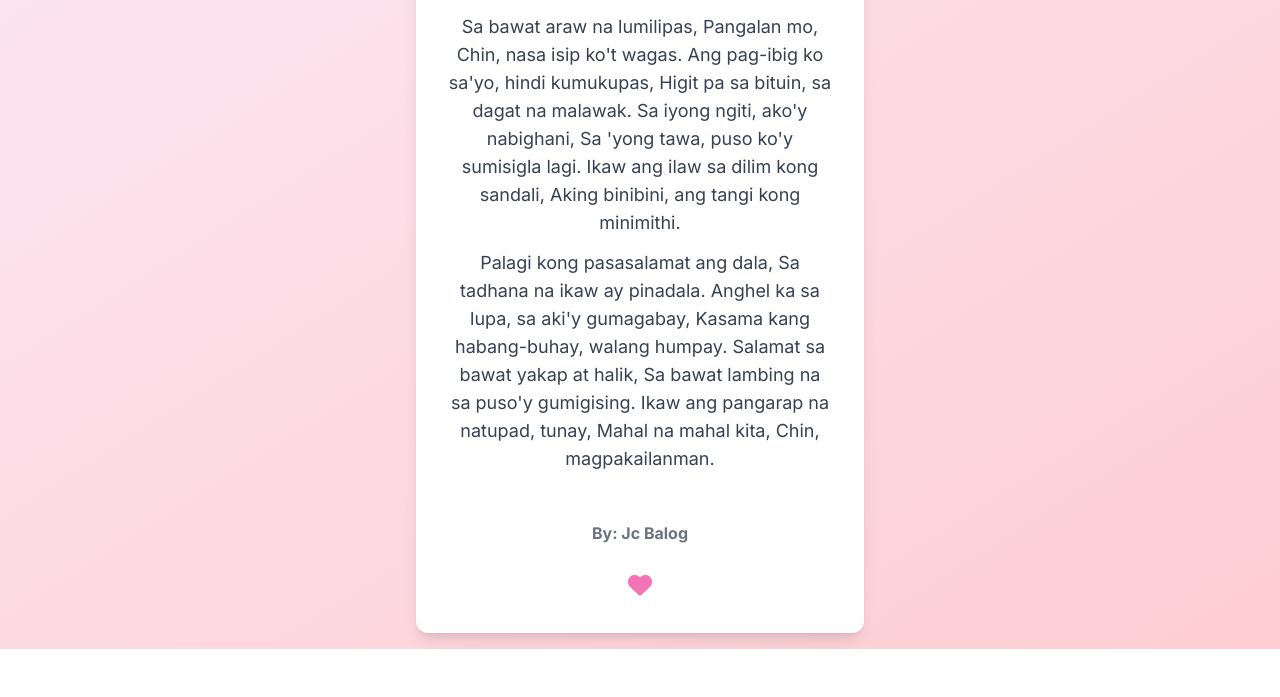
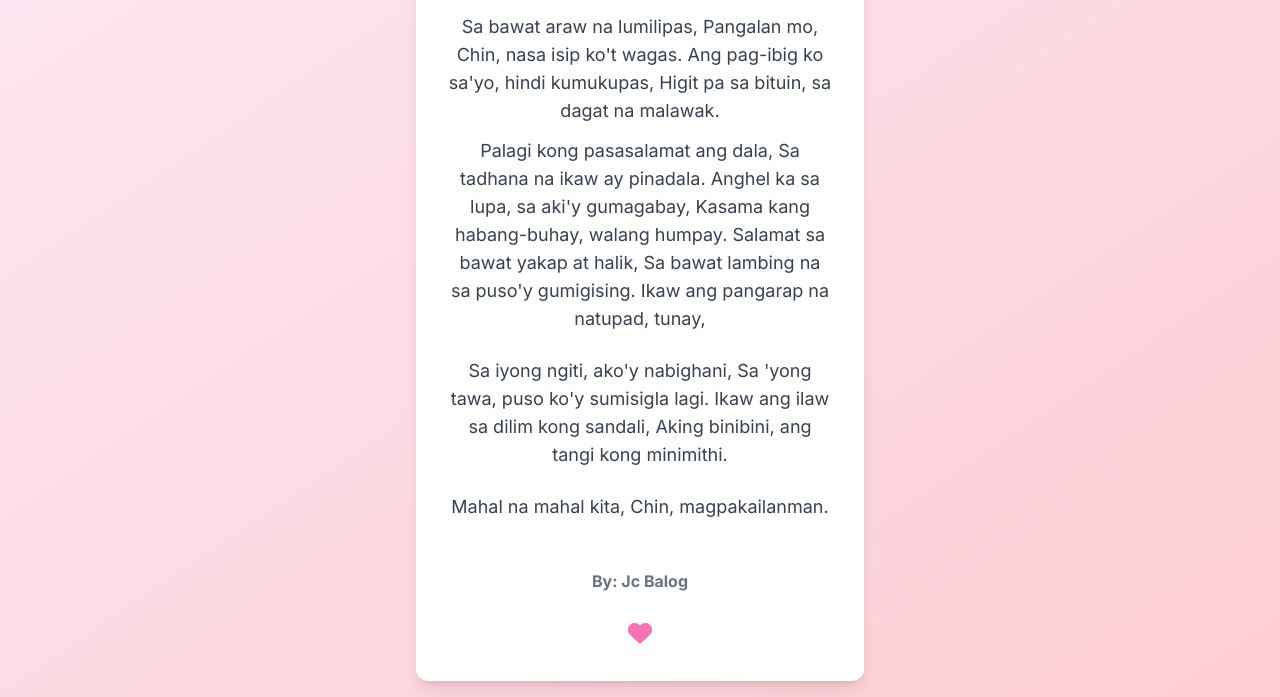
Before and after one commit to Jcbalog03/chiniiieee, a plain HTML site: page index.html in a window 1280 px wide. Both pictures are taken after a click on the button "Click for a Surprise!". Shown: the part 163-860 px from the top of the page. Before the commit the page ends 812 px from the top, so only its background shows below. Drawn offline with nearby package versions, Linux system fonts and the light colour scheme.

Commit message:
ndex.html

```diff
--- a/index.html
+++ b/index.html
@@ -54,14 +54,9 @@
 Pangalan mo, Chin, nasa isip ko't wagas.
 Ang pag-ibig ko sa'yo, hindi kumukupas,
 Higit pa sa bituin, sa dagat na malawak.
-
-Sa iyong ngiti, ako'y nabighani,
-Sa 'yong tawa, puso ko'y sumisigla lagi.
-Ikaw ang ilaw sa dilim kong sandali,
-Aking binibini, ang tangi kong minimithi.
             </p>
             <p class="text-lg text-gray-700 mb-6">
-                Palagi kong pasasalamat ang dala,
+                   Palagi kong pasasalamat ang dala,
 Sa tadhana na ikaw ay pinadala.
 Anghel ka sa lupa, sa aki'y gumagabay,
 Kasama kang habang-buhay, walang humpay.
@@ -69,8 +64,16 @@ Kasama kang habang-buhay, walang humpay.
 Salamat sa bawat yakap at halik,
 Sa bawat lambing na sa puso'y gumigising.
 Ikaw ang pangarap na natupad, tunay,
+            </p>
+               <p class="text-lg text-gray-700 mb-6">
+Sa iyong ngiti, ako'y nabighani,
+Sa 'yong tawa, puso ko'y sumisigla lagi.
+Ikaw ang ilaw sa dilim kong sandali,
+Aking binibini, ang tangi kong minimithi.
+               </p>
+                  <p class="text-lg text-gray-700 mb-6">
 Mahal na mahal kita, Chin, magpakailanman.
-            </p>
+                  </p>
             <p class="text-md text-gray-500">
 
 <br>
```
